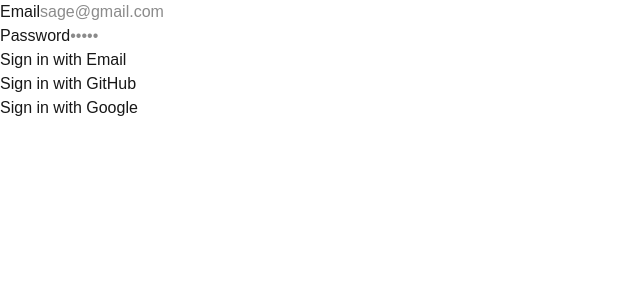
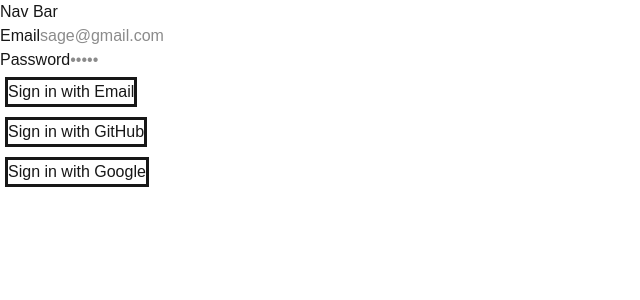
Before and after one commit to roshumba/nary-a-ninny, a Next.js app: page /login in a window 1280 px wide. Shown: the top 300 px of the page, without its empty margins (0-640 px from the left). Built offline with nearby package versions, Linux system fonts and the light colour scheme; no server answers.

Commit message:
component(button): add button component

```diff
--- a/app/layout.tsx
+++ b/app/layout.tsx
@@ -1,6 +1,7 @@
 import type { Metadata } from "next";
 import { Geist, Geist_Mono } from "next/font/google";
 import "./globals.css";
+import NavBar from "./ui/nav-bar";
 
 const geistSans = Geist({
   variable: "--font-geist-sans",
@@ -27,7 +28,7 @@
       lang="en"
       className={`${geistSans.variable} ${geistMono.variable} h-full antialiased`}
     >
-      <body className="min-h-full flex flex-col">{children}</body>
+      <body className="min-h-full flex flex-col"><NavBar /> {children}</body>
     </html>
   );
 }
--- a/app/login/page.tsx
+++ b/app/login/page.tsx
@@ -8,6 +8,7 @@
   loginWithCredentials,
   type LoginState,
 } from '../lib/auth-actions';
+import { Button } from '../ui/button';
 
 const initialState: LoginState = {};
 
@@ -36,23 +37,23 @@
           <input type='password' name='password' placeholder='•••••' required />
         </div>
         {state.error && <p style={{ color: 'red' }}>{state.error}</p>}
-        <button type='submit' disabled={isPending}>
+        <Button type='submit' disabled={isPending}>
           {isPending ? 'Signing in…' : 'Sign in with Email'}
-        </button>
+        </Button>
       </form>
 
       <form action={loginWithGitHub}>
         {error === 'github' && (
           <p style={{ color: 'red' }}>Unable to sign in with GitHub.</p>
         )}
-        <button type='submit'>Sign in with GitHub</button>
+        <Button type='submit'>Sign in with GitHub</Button>
       </form>
 
       <form action={loginWithGoogle}>
         {error === 'google' && (
           <p style={{ color: 'red' }}>Unable to sign in with Google.</p>
         )}
-        <button type='submit'>Sign in with Google</button>
+        <Button type='submit'>Sign in with Google</Button>
       </form>
     </>
   );
--- /dev/null
+++ b/app/ui/button.tsx
@@ -0,0 +1,13 @@
+// extend type to make children a required property
+interface ButtonProps extends React.ButtonHTMLAttributes<HTMLButtonElement> {
+    children: React.ReactNode;
+}
+
+export function Button({ children, className,...rest }: ButtonProps){
+    return(
+        <button {...rest} style={{ border: 'solid', margin: '5px' }}
+            className={className}>
+            {children}
+        </button>
+    );
+}
--- /dev/null
+++ b/app/ui/nav-bar.tsx
@@ -0,0 +1,7 @@
+export default function NavBar() {
+  return (
+    <div>
+      <h1> Nav Bar</h1>
+    </div>
+  );
+}
--- a/auth.ts
+++ b/auth.ts
@@ -33,19 +33,16 @@
         // validate user input
         const validatedCredentials = credentialSchema.safeParse(credentials);
         if (!validatedCredentials.success) return null;
-
         const { email, password } = validatedCredentials.data;
 
         // check for existing user
         const dbUser = await prisma.user.findUnique({
           where: { email: email },
         });
-
         if (!dbUser || !dbUser.password) return null;
 
         // compare current password with db password
         const dbHash = dbUser.password;
-
         const isValid = await compare(password, dbHash);
 
         if (!isValid) {
```
